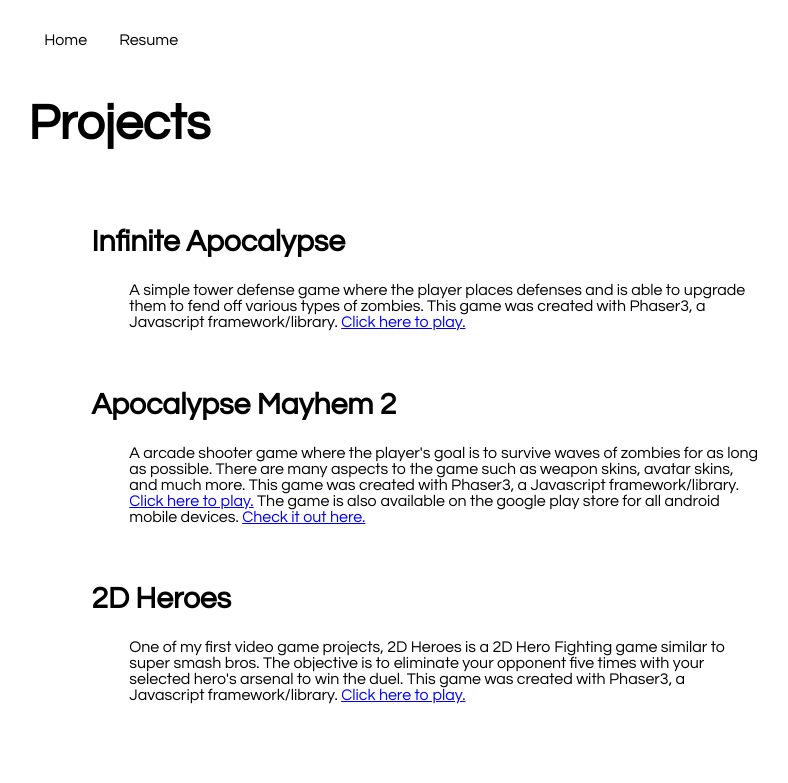
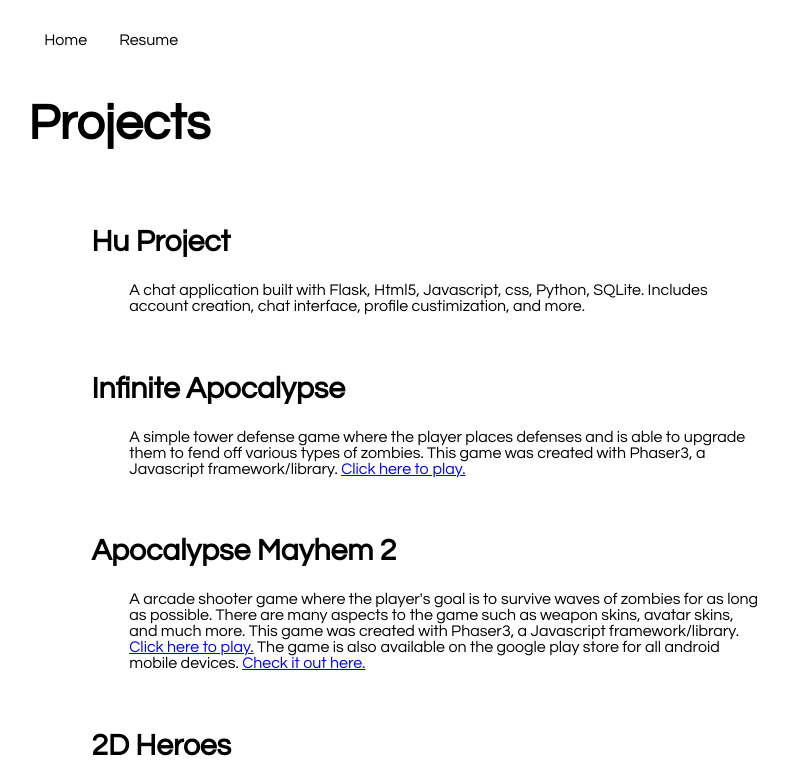
Before and after one commit to jeremyhu134/jeremydeveloper, a plain HTML site: page resume.html in a window 1280 px wide. Shown: the top 783 px of the page, without its empty margins (43-831 px from the left). Drawn offline with Linux system fonts and the light colour scheme.

Commit message:
Add files via upload

```diff
--- a/resume.html
+++ b/resume.html
@@ -13,6 +13,11 @@
          <div>
             <h1>Projects</h1>
              <br>
+             <h2> Hu Project </h2>
+                <p class="project-descriptions">
+                    A chat application built with Flask, Html5, Javascript, css, Python, SQLite. Includes account creation, chat interface, profile custimization, and more.
+                </p>
+            <br>
             <h2>Infinite Apocalypse</h2>
                 <p class="project-descriptions">
                     A simple tower defense game where the player places defenses and is able to upgrade them to fend off various types of zombies. This game was created with Phaser3, a Javascript framework/library.
@@ -31,6 +36,7 @@
                     <a target="_blank" href="https://jeremyhu134.github.io/twodheroes/">Click here to play.</a>
                 </p>
             <br>
+
              <br>
              <br>
 
```
